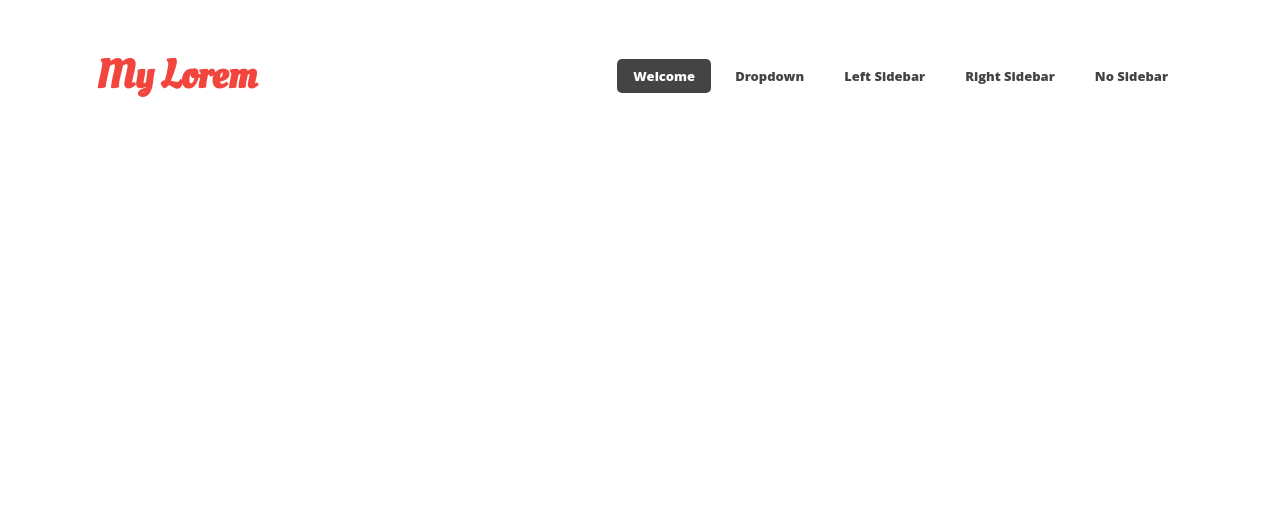
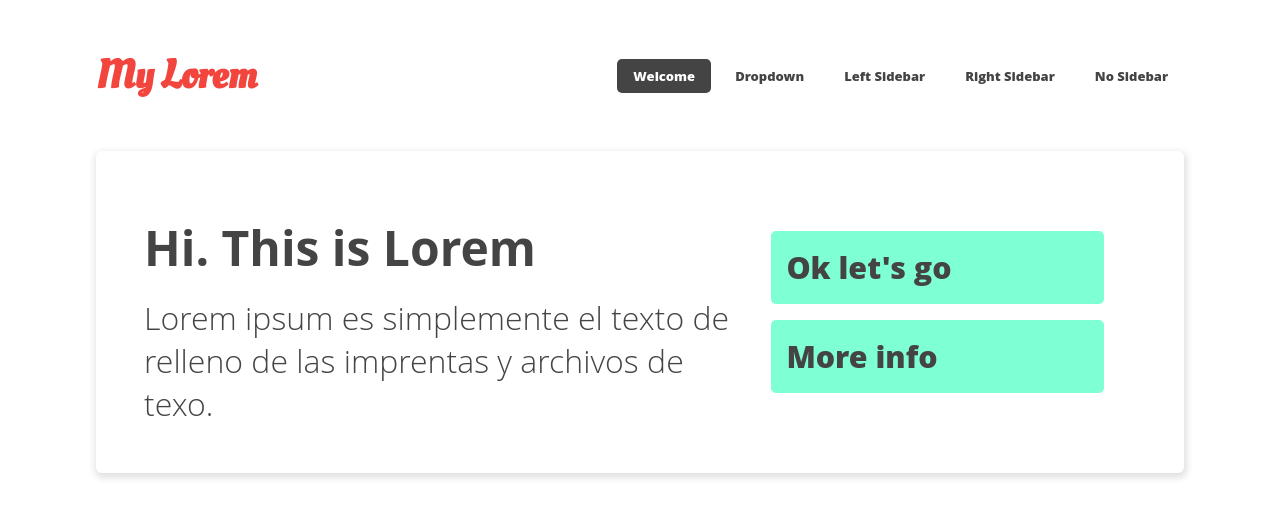
Before and after one commit to StyvenSoft/educational-institution-page, a website: page src/pug/index.pug in a window 1280 px wide. Drawn offline with nearby package versions, Linux system fonts and the light colour scheme; files that its build step writes are made by us from their sources.

Commit message:
Created banner blocks template

```diff
--- /dev/null
+++ b/src/pug/blocks/banner.pug
@@ -0,0 +1,13 @@
+.row
+    .column__one
+        h2 Hi. This is Lorem
+        p
+            | Lorem ipsum es simplemente el texto de relleno de las imprentas y archivos de texo.
+    .column__two
+        ul
+            li
+                a.button__primary(href='#') Ok let's go
+                i.fas.fa-arrow-circle-right
+            li
+                a.button__primary(href='#') More info
+                i.fas.fa-question-circle
--- /dev/null
+++ b/src/pug/blocks/header.pug
@@ -0,0 +1,14 @@
+header
+    h1.brand My Lorem
+    nav
+        ul
+            li
+                a.active(href='#') Welcome
+            li
+                a(href='#') Dropdown
+            li
+                a(href='#') Left Sidebar
+            li
+                a(href='#') Right Sidebar
+            li
+                a(href='#') No Sidebar
--- a/src/pug/index.pug
+++ b/src/pug/index.pug
@@ -3,17 +3,8 @@ html(lang="es")
     head
         include includes/head.pug
     body
-        header
-            h1.brand My Lorem
-            nav
-                ul
-                    li
-                        a.active(href='#') Welcome
-                    li
-                        a(href='#') Dropdown
-                    li
-                        a(href='#') Left Sidebar
-                    li
-                        a(href='#') Right Sidebar
-                    li
-                        a(href='#') No Sidebar
+        block header
+            include blocks/header.pug
+        main.main
+            section.banner
+                include blocks/banner.pug
--- a/src/scss/base/_base.scss
+++ b/src/scss/base/_base.scss
@@ -15,3 +15,7 @@ body {
 a {
     color: $dark-color;
 }
+
+ul {
+    list-style: none;
+}
--- a/src/scss/base/_variables.scss
+++ b/src/scss/base/_variables.scss
@@ -8,3 +8,5 @@ $white: #fff;
 
 $main-font: 'Open Sans', sans-serif;
 $second-font: 'Oleo Script', cursive;
+
+$box-shadow: 1px 3px 7px 2px #0000001f;
--- /dev/null
+++ b/src/scss/layout/_banner.scss
@@ -0,0 +1,28 @@
+.banner {
+    margin: 0 6rem;
+
+    .row {
+        background-color: $white;
+        padding: 3rem;
+        display: flex;
+        border-radius: 6px;
+        box-shadow: $box-shadow;
+
+        .column__one {
+            width: 60%;
+
+            & h2 {
+                font-size: 3rem;
+                margin: 1rem 0;
+            }
+        }
+        .column__one p {
+            font-size: 2rem;
+        }
+        .column__two {
+            width: 40%;
+            display: grid;
+            align-content: center;
+        }
+    }
+}
--- a/src/scss/layout/_header.scss
+++ b/src/scss/layout/_header.scss
@@ -13,7 +13,6 @@ header {
         display: flex;
 
         ul {
-            list-style: none;
             display: flex;
 
             li {
--- a/src/scss/main.scss
+++ b/src/scss/main.scss
@@ -3,5 +3,8 @@
 @import url('https://fonts.googleapis.com/css2?family=Oleo+Script&display=swap');
 @import 'base/variables';
 @import 'base/base';
+
 @import 'layout/header';
+@import 'layout/banner';
+
 @import 'modules/buttons';
--- a/src/scss/modules/_buttons.scss
+++ b/src/scss/modules/_buttons.scss
@@ -3,3 +3,15 @@ a.active {
     color: $white;
     border-radius: 5px;
 }
+
+
+.button__primary {
+    padding: 1rem 0.5em;
+    margin: 1rem 2rem;
+    background: aquamarine;
+    display: block;
+    border-radius: 5px;
+    font-size: 1.9rem;
+    font-weight: 800;
+    text-decoration: none;
+}
```
Also changed, not shown: public/css/main.css, public/index.html.
